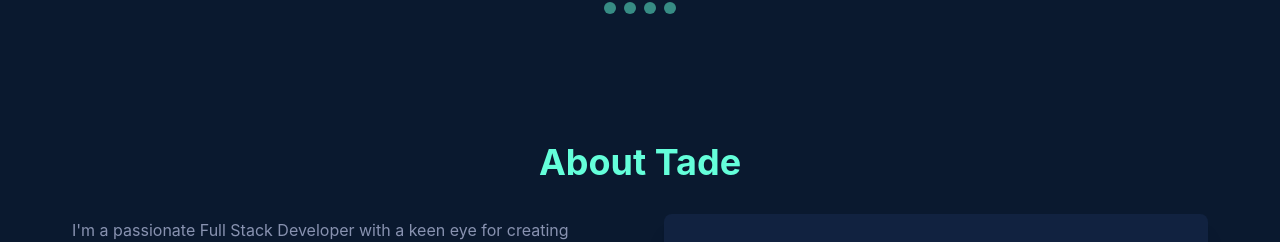
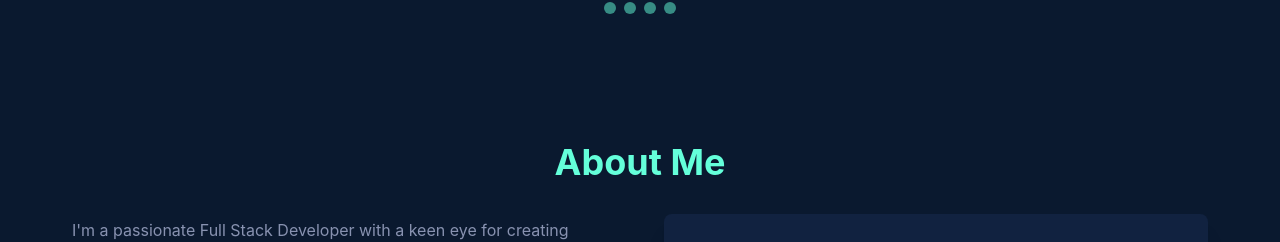
Before and after one commit to Tademillion/portfolio, a React (Create React App) app: page / in a window 1280 px wide. Shown: the part 1154-1396 px from the top of the page. Built offline with nearby package versions, Linux system fonts and the light colour scheme.

Commit message:
ci/cd commit

```diff
--- a/src/components/About.js
+++ b/src/components/About.js
@@ -63,7 +63,7 @@ const About = () => {
           transition={{ duration: 0.5 }}
           className="text-center"
         >
-          <h2 className="text-4xl font-bold text-secondary mb-8">About Tade</h2>
+          <h2 className="text-4xl font-bold text-secondary mb-8">About Me</h2>
 
           <div className="grid md:grid-cols-2 gap-12 items-center mb-16">
             <motion.div
```
